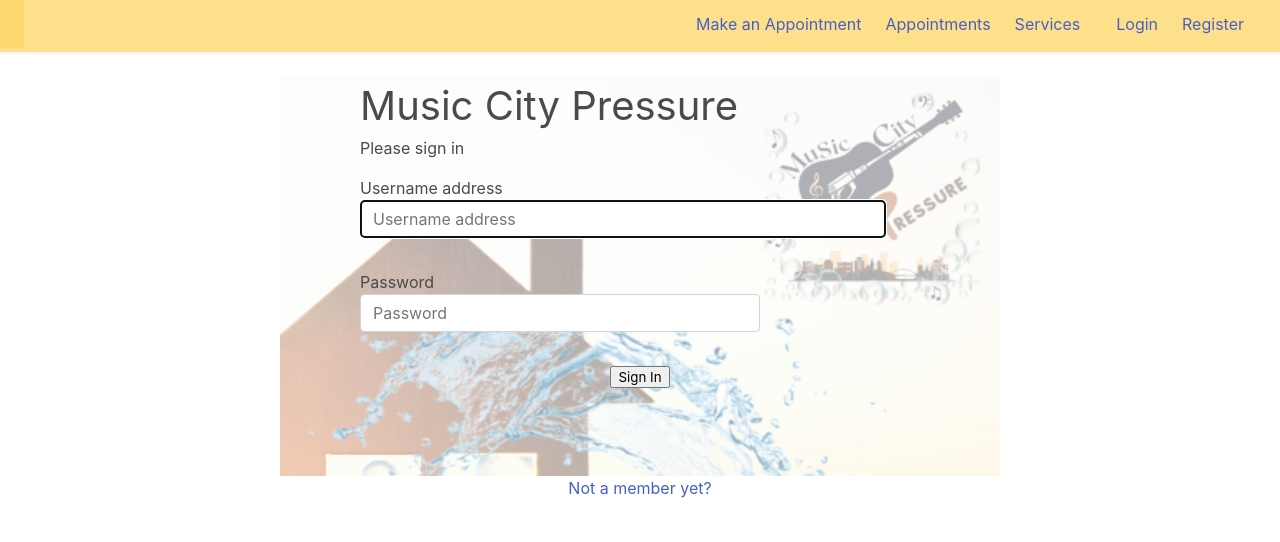
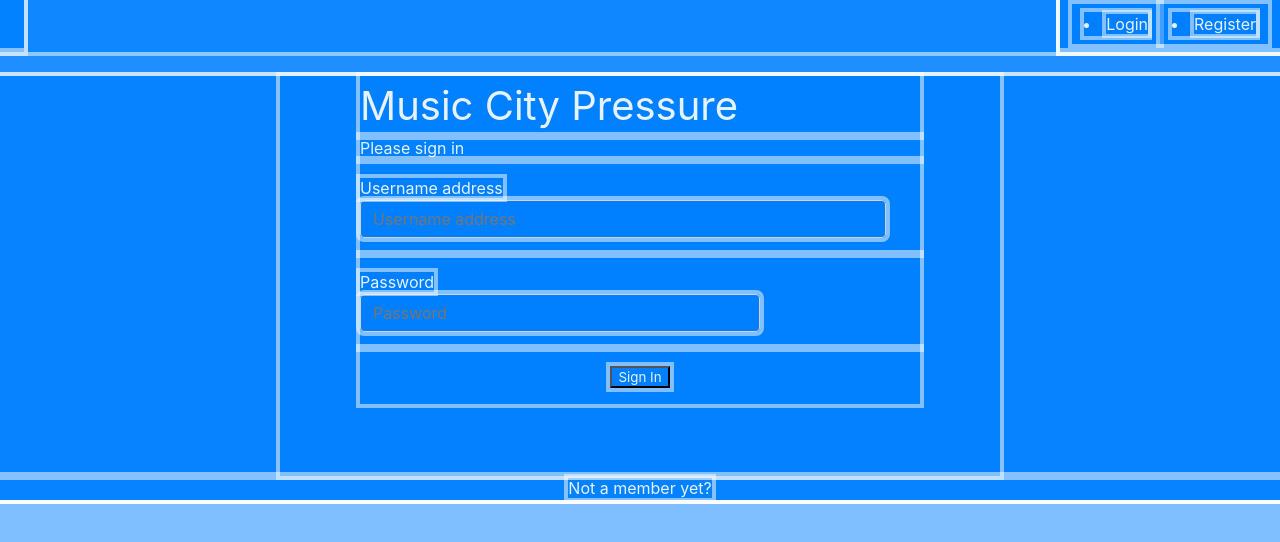
Before and after one commit to JayMy45/music-city-pressure-CLIENT, a React (Create React App) app: page /login in a window 1280 px wide. Shown: the top 542 px of the page. Built offline with nearby package versions, Linux system fonts and the light colour scheme.

Commit message:
added bulma debuger. upda.navbar only show log/reg

```diff
--- a/public/index.html
+++ b/public/index.html
@@ -8,6 +8,10 @@
   <meta name="theme-color" content="#000000" />
   <meta name="description" content="Web site created using create-react-app" />
   <link rel="apple-touch-icon" href="%PUBLIC_URL%/logo192.png" />
+
+  <!-- debugger for Bulma below -->
+  <link rel="stylesheet" href="styles/debug.css">
+
   <!--
       manifest.json provides metadata used when your web app is installed on a
       user's mobile device or desktop. See https://developers.google.com/web/fundamentals/web-app-manifest/
--- /dev/null
+++ b/public/styles/debug.css
@@ -0,0 +1,8 @@
+/* ! debug.css | MIT License | zaydek.github.com/debug.css */
+*:not(path):not(g) {
+    color: hsla(210, 100%, 100%, 0.9) !important;
+    background: hsla(210, 100%, 50%, 0.5) !important;
+    outline: solid 0.25rem hsla(210, 100%, 100%, 0.5) !important;
+
+    box-shadow: none !important;
+}
--- a/src/components/appointment/AppointmentList.js
+++ b/src/components/appointment/AppointmentList.js
@@ -90,7 +90,7 @@
                                                         </button>
                                                     </div>
                                                 </div>
-                                                <div className="box ml-6">
+                                                <div className="notification ml-6">
                                                     {
                                                         mCPressure
                                                             ? <>
--- a/src/components/nav/NavBar.js
+++ b/src/components/nav/NavBar.js
@@ -24,6 +24,8 @@
 
             <div className="navbar-end nav-links">
                 <div className="navbar-menu">
+                    {
+                        (localStorage.getItem("mc_token") !== null) ?
                             <div>
                                 <ul className="navbar-item">
                                     <div className="navbar-item">
@@ -41,8 +43,13 @@
                                             <Link to="/services">Services</Link>
                                         </li>
                                     </div>
+                                </ul>
+                            </div>
 
+                            : <></>
+                    }
                     {
+
                         (localStorage.getItem("mc_token") !== null) ?
                             <li className="navbar-item">
                                 <button className="nav-link fakeLink is-link"
@@ -70,12 +77,8 @@
                                 </div>
                             </>
                     }
-                        </ul>
                 </div>
             </div>
-            </div>
-
-
         </nav >
     )
 }
```
Lines whose indentation alone changed are shown as unchanged.
